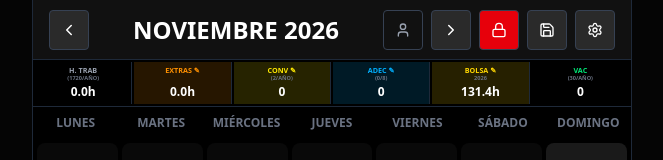
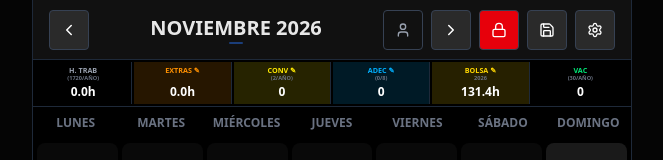
Before and after one commit to jstony2000/TONY, a React (Vite) app: page / in a window 1280 px wide. Shown: the top 160 px of the page, without its empty margins (308-971 px from the left). Built offline with nearby package versions, Linux system fonts and the light colour scheme; no server answers; the database is empty.

Commit message:
Add files via upload

```diff
--- a/src/App.tsx
+++ b/src/App.tsx
@@ -10,6 +10,7 @@ import { ConfigModal } from './components/ConfigModal';
 import { ExtraHoursModal } from './components/ExtraHoursModal';
 import { useAppContext } from './context/AppContext';
 import { Lock, Unlock, Settings, Save, ChevronLeft, ChevronRight, Clock, User as UserIcon, LogOut, Cloud } from 'lucide-react';
+import { APP_VERSION } from './lib/constants';
 
 const AppContent = () => {
   const { state, updateData } = useAppContext();
@@ -106,9 +107,14 @@ const AppContent = () => {
             <ChevronLeft size={18} />
           </button>
 
-          <h2 onClick={handleToday} className="flex-1 text-center m-0 px-1 text-white uppercase font-black text-sm sm:text-2xl cursor-pointer hover:text-gray-300 whitespace-nowrap overflow-visible">
-            {currentDate.toLocaleDateString('es-ES', { month: 'long', year: 'numeric' }).replace(' de ', ' ')}
-          </h2>
+          <div onClick={handleToday} className="flex-1 flex flex-col items-center justify-center m-0 px-1 cursor-pointer hover: opacity-90">
+            <h2 className="text-white uppercase font-black text-sm sm:text-xl leading-tight whitespace-nowrap">
+              {currentDate.toLocaleDateString('es-ES', { month: 'long', year: 'numeric' }).replace(' de ', ' ')}
+            </h2>
+            <span className="text-[9px] font-mono font-bold text-[#2979ff] bg-[#2979ff]/15 border border-[#2979ff]/40 px-1.5 py-0 rounded mt-0.5">
+              {APP_VERSION}
+            </span>
+          </div>
 
           <div className="flex gap-1 sm:gap-2">
             <button
```
